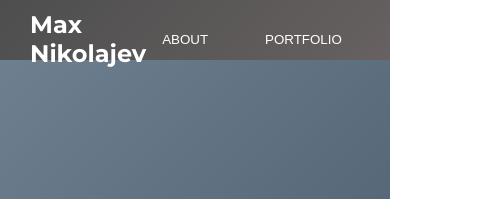
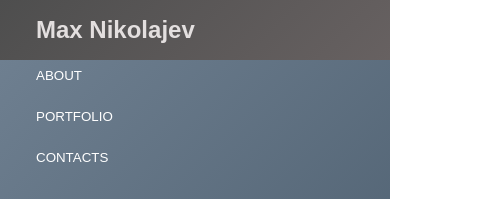
Before and after one commit to madmaxlt97/mnportfoliowebsite, a React (Vite) app in the folder Frontend/: page / in a window 390 px wide. Shown: the top 199 px of the page, 497 px wide, since content can reach past the window. Built offline with nearby package versions, Linux system fonts and the light colour scheme.

Commit message:
header for mobile screen

```diff
--- a/Frontend/src/components/Header.tsx
+++ b/Frontend/src/components/Header.tsx
@@ -10,7 +10,9 @@
           <div className="img-container">
             <Link to="/"></Link>
           </div>
-          <div className="name">Max Nikolajev</div>
+          <button className="name" onClick={() => navigate("/")}>
+            Max Nikolajev
+          </button>
         </div>
         <div className="rightside">
           <div className="navbar">
--- a/Frontend/src/styles/Header.css
+++ b/Frontend/src/styles/Header.css
@@ -7,7 +7,6 @@
 
 .container {
   display: flex;
-  /*border: 2px solid red;*/
   justify-content: space-between;
   align-items: center;
 }
@@ -24,9 +23,13 @@
 }
 
 .leftside .name {
-  color: white;
   font-size: 24px;
   font-weight: bold;
+  background: none;
+  text-decoration: none;
+  border: none;
+  color: rgb(227, 223, 223);
+  cursor: pointer;
 }
 
 .rightside .navbar {
@@ -52,3 +55,15 @@
 .rightside button:hover {
   background-color: rgba(255, 255, 255, 0.2);
 }
+@media screen and (max-width: 768px) {
+  .container {
+    flex-direction: column;
+    align-items: flex-start;
+  }
+  .rightside .navbar {
+    flex-direction: column;
+    align-items: flex-start;
+    gap: 10px;
+    margin-top: 10px;
+  }
+}
```
